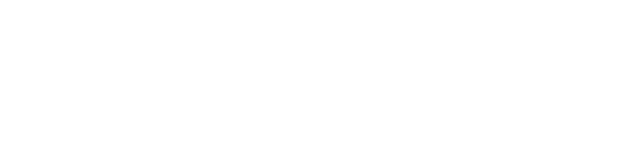
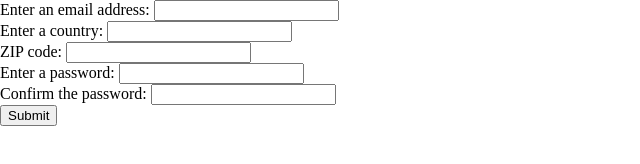
Before and after one commit to royalh23/form-validation-js, a plain HTML site: page index.html in a window 1280 px wide. Shown: the whole page, without its empty margins (0-640 px from the left). Drawn offline with Linux system fonts and the light colour scheme.

Commit message:
Lay out the basic structure of form

```diff
--- a/index.html
+++ b/index.html
@@ -5,5 +5,29 @@
     <meta name="viewport" content="width=device-width, initial-scale=1.0" />
     <title>Document</title>
   <script defer src="main.js"></script></head>
-  <body></body>
+  <body>
+    <form>
+      <div>
+        <label for="email">Enter an email address: </label>
+        <input type="email" id="email" name="email" />
+      </div>
+      <div>
+        <label for="country">Enter a country: </label>
+        <input type="text" id="country" name="country" />
+      </div>
+      <div>
+        <label for="ZIP">ZIP code: </label>
+        <input type="text" id="ZIP" name="zip" />
+      </div>
+      <div>
+        <label for="pwd">Enter a password: </label>
+        <input type="text" id="pwd" name="pwd" />
+      </div>
+      <div>
+        <label for="confirmation-pwd">Confirm the password: </label>
+        <input type="text" id="confirmation-pwd" name="confirmation-pwd" />
+      </div>
+      <button>Submit</button>
+    </form>
+  </body>
 </html>
```
